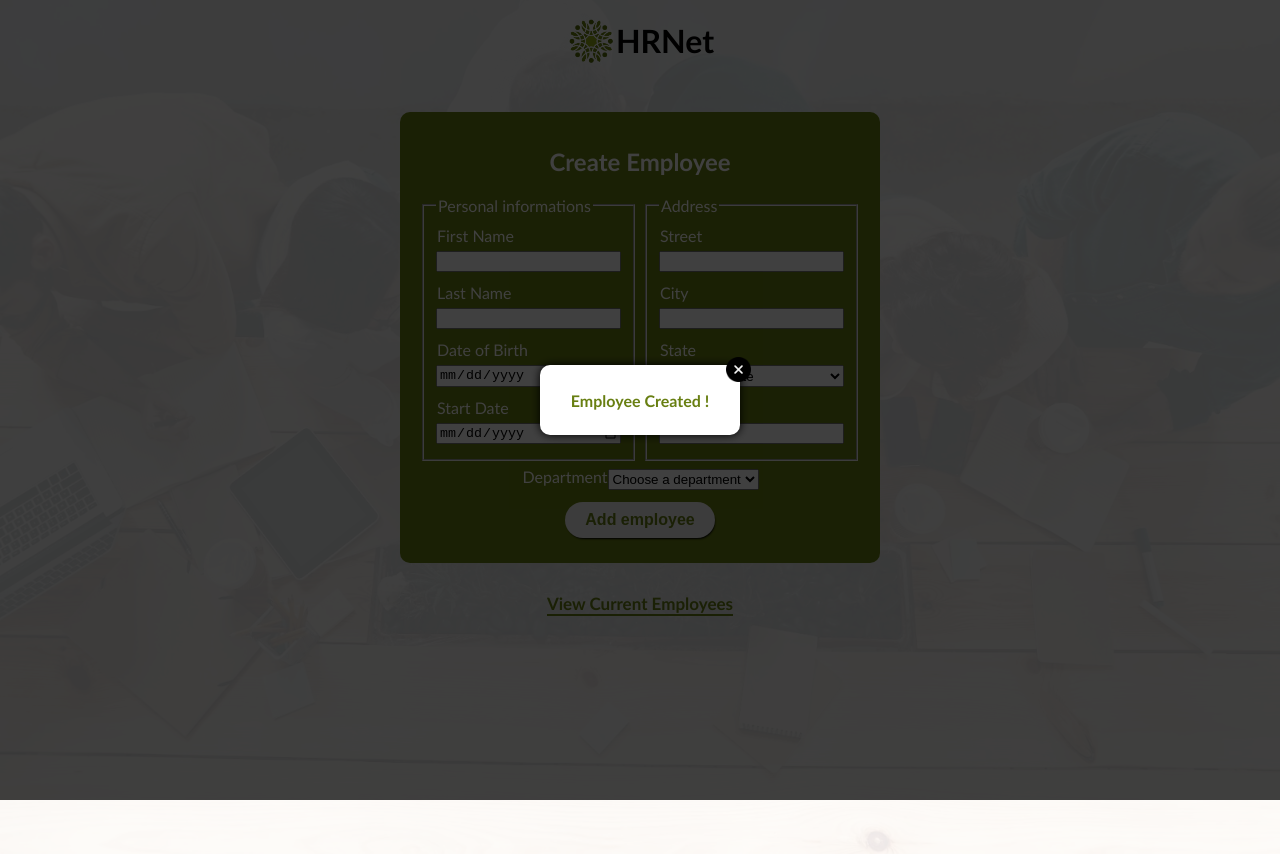
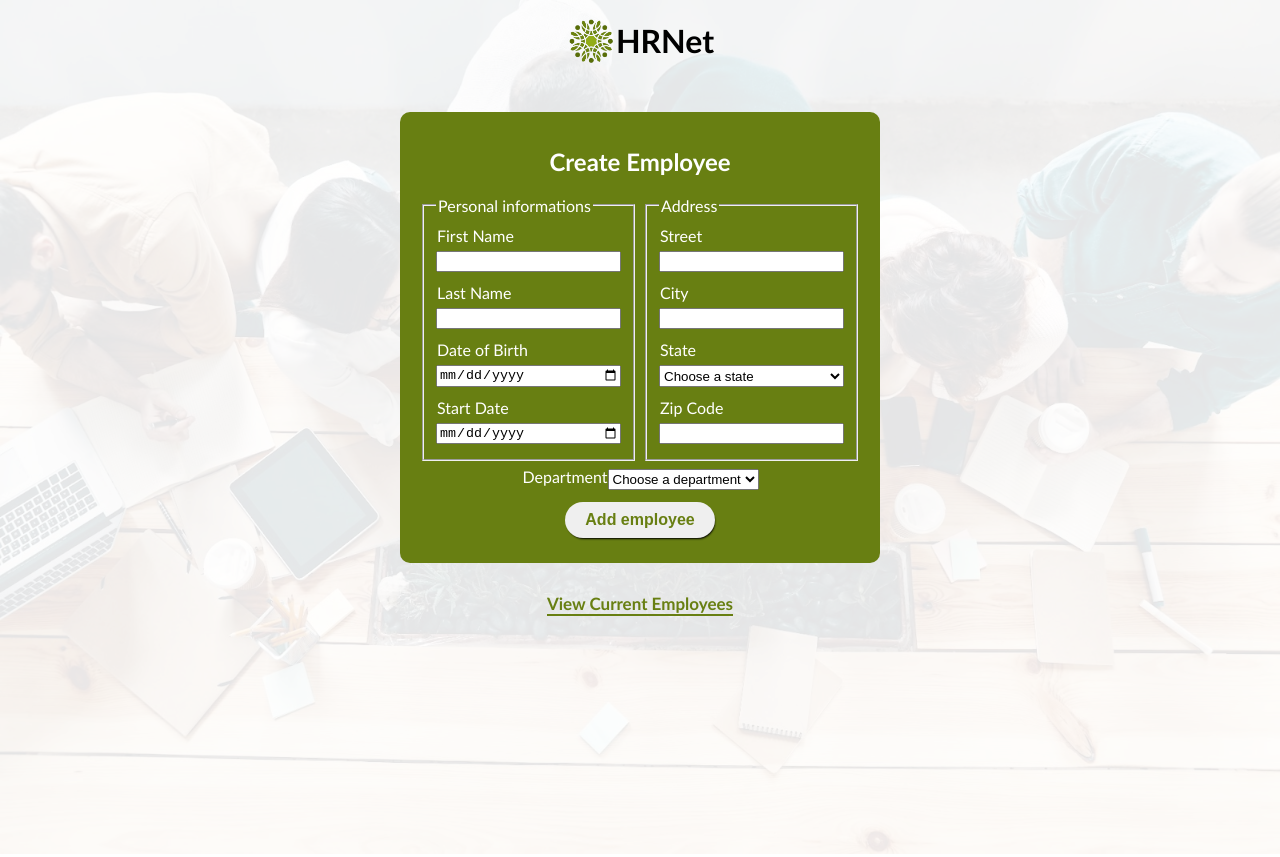
Before and after one commit to mohaali77/P14-JS-React, a React (Create React App) app in the folder hrnet/: page / in a window 1280 px wide. Built offline with nearby package versions, Linux system fonts and the light colour scheme.

Commit message:
Update CreateEmployee.jsx

```diff
--- a/hrnet/src/pages/CreateEmployee/CreateEmployee.jsx
+++ b/hrnet/src/pages/CreateEmployee/CreateEmployee.jsx
@@ -1,15 +1,12 @@
 import { Link } from "react-router-dom";
 import './style/CreateEmployee.css'
 import { Form } from "../../components/form/form";
-import { ModalDialog } from "../../components/modal-dialog/modal-dialog";
 
 
 export function CreateEmployee() {
     return <>
         <section className="container">
             <Form />
-            {<ModalDialog />
-            }
             <Link to='/employee-list'>View Current Employees</Link>
         </section>
     </>
```
